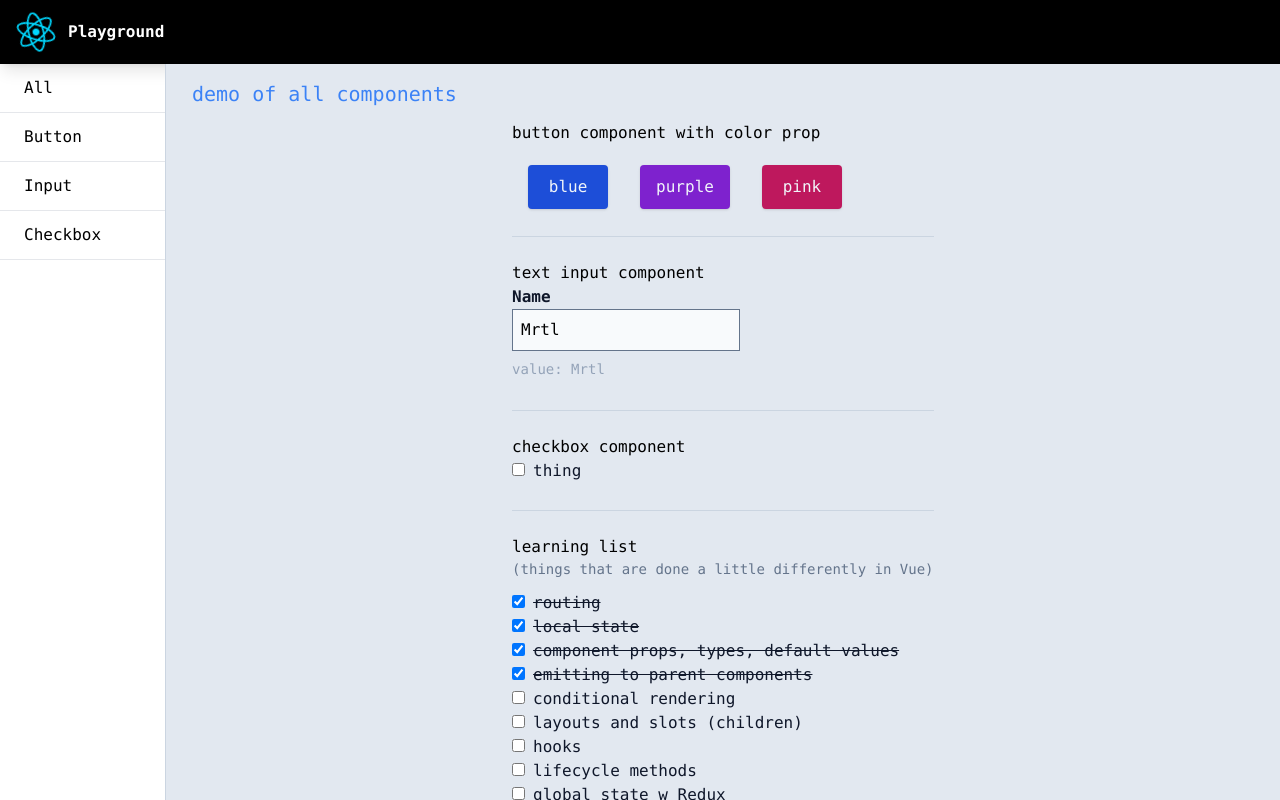
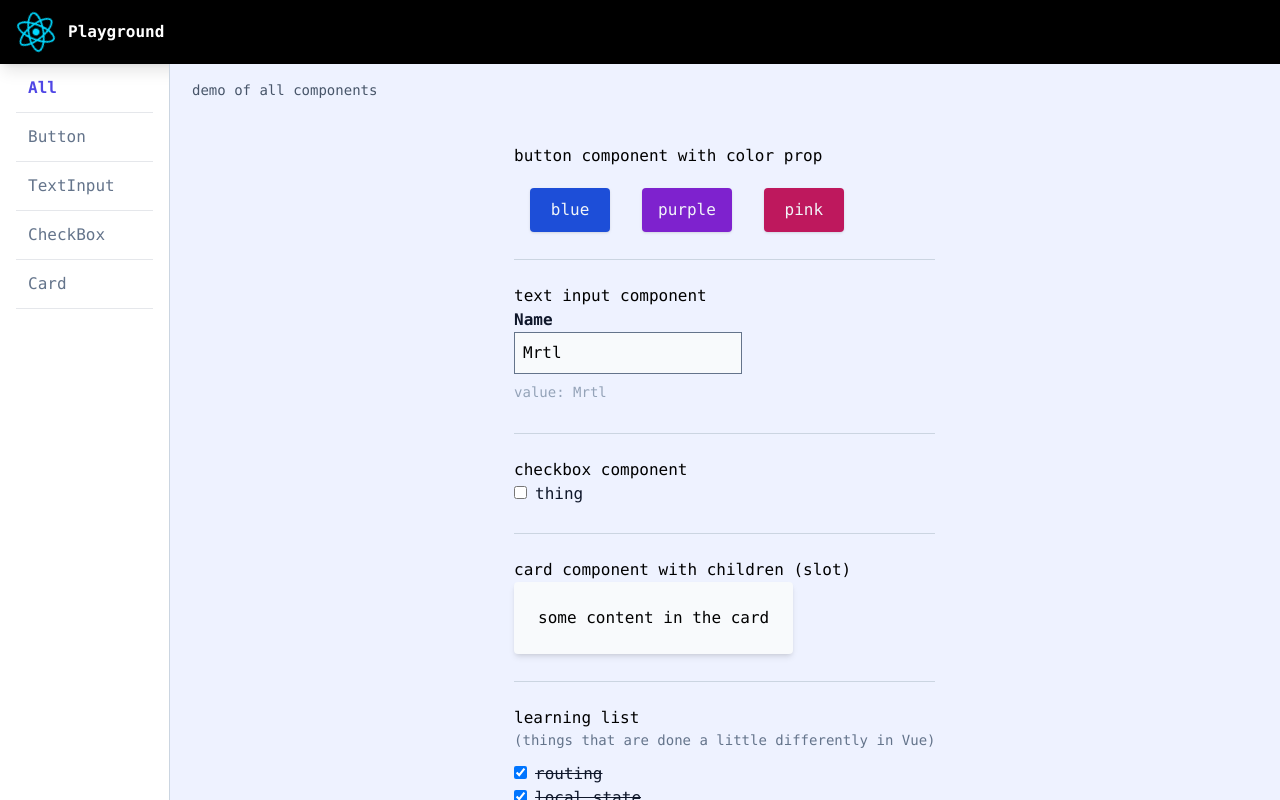
Before and after one commit to Mrtly/next-thing, a React (Vite) app: page / in a window 1280 px wide. Shown: the top 800 px of the page. Built offline with nearby package versions, Linux system fonts and the light colour scheme.

Commit message:
extract components

```diff
--- a/index.html
+++ b/index.html
@@ -4,7 +4,7 @@
     <meta charset="UTF-8" />
     <link rel="icon" type="image/svg+xml" href="/vite.svg" />
     <meta name="viewport" content="width=device-width, initial-scale=1.0" />
-    <title>Vite + React + TS</title>
+    <title>Playground (Vite + React + TS)</title>
   </head>
   <body>
     <div id="root"></div>
--- a/src/App.tsx
+++ b/src/App.tsx
@@ -1,36 +1,28 @@
-import Logo from './components/logo';
+import TopNav from './components/topNav';
 import Divider from './components/divider';
 import Textinput from './components/textinput';
 import Button from './components/button'
 import Checkbox from './components/checkbox'
 import LearningList from './components/learningList'
-import { Link, Route, Routes } from 'react-router-dom'
+import Card from './components/card'
+import SideNav from './components/sidenav';
+import { Route, Routes } from 'react-router-dom'
 
 function App() {
   return (
     <>
-    <div className='h-16 px-4 flex items-center bg-black shadow-lg text-white'>
-      <Logo /> <span className='font-mono font-semibold ml-3'>Playground</span>
-    </div>
+      <TopNav/>
       <div className="flex font-mono">
-      <nav className="w-48 shadow-md border-r border-slate-300">
-        <ul className='flex flex-col'>
-        <li><Link to="/" className="py-3 px-6 border-b w-full block">All</Link></li>
-        <li><Link to="/button" className="py-3 px-6 border-b w-full block">Button</Link></li>
-        <li><Link to="/form" className="py-3 px-6 border-b w-full block">Input</Link></li>
-        <li><Link to="/checkbox" className="py-3 px-6 border-b w-full block">Checkbox</Link></li>
-        </ul>
-      </nav>
-      <div className="w-screen min-h-screen p-10 bg-slate-200 flex flex-col items-center justify-center">
-
+        <SideNav/>
+        <div className="w-screen min-h-screen p-10 bg-indigo-50 flex flex-col items-center justify-center">
           <Routes>
             <Route path="/" element={
-          <div className="">
-            <h1 className="absolute top-20 left-48 font-mono text-xl text-blue-500">
+              <div>
+                <h1 className="absolute top-20 left-48 font-mono text-sm text-slate-600">
                  demo of all components
                 </h1>
 
-            <div>
+                <div className="mt-10">
                   button component with color prop
                   <div className="mt-5 flex items-center">
                   {['blue', 'purple', 'pink'].map((item,index)=>{
@@ -48,14 +40,20 @@ function App() {
                 <Checkbox id="cb1" label="thing" />
 
                 <Divider/>
+                card component with children (slot)
+                <Card children={<div>some content in the card</div>} />
+
+                <Divider/>
 
                 <LearningList />
 
                 </div>
               </div>}/>
+
             <Route path="/form" element={<Textinput id="input1" label="Name" />}/>
             <Route path="/button" element={<Button color="blue"/>}/>
             <Route path="/checkbox" element={<Checkbox id="checkbox1" label="thing"/>}/>
+            <Route path="/card" element={<Card children={<div>a card</div>} />}/>
           </Routes>
         </div>
       </div>
@@ -64,6 +62,4 @@ function App() {
   );
 }
 
-
-
 export default App;
--- a/src/components/button.tsx
+++ b/src/components/button.tsx
@@ -1,5 +1,6 @@
-export default function Box(props:
-  { color: string, className?: string }) {
+type ButtonProps = { color: string, className?: string }
+
+export default function Box(props: ButtonProps) {
 
   const handleClick = () => {
     console.log(props.color)
--- /dev/null
+++ b/src/components/card.tsx
@@ -0,0 +1,11 @@
+type CardProps = {
+  children: string | JSX.Element | JSX.Element[]
+}
+
+export default function Card({ children }: CardProps ) {
+  return (
+    <div className="rounded w-max shadow-md p-6 bg-slate-50">
+      {children}
+    </div>
+  );
+}
--- a/src/components/divider.tsx
+++ b/src/components/divider.tsx
@@ -1,5 +1,3 @@
 export default function Divider() {
-
   return <div className="h-1 my-6 border-b border-slate-300"/>
-
 }
--- a/src/components/learningList.tsx
+++ b/src/components/learningList.tsx
@@ -7,8 +7,9 @@ export default function LearningList() {
     { label: 'local state', done: true },
     { label: 'component props, types, default values', done: true },
     { label: 'emitting to parent components', done: true },
+    { label: 'slots (children)', done: true },
+    { label: 'reuseable layouts' },
     { label: 'conditional rendering' },
-    { label: 'layouts and slots (children)' },
     { label: 'hooks' },
     { label: 'lifecycle methods' },
     { label: 'global state w Redux' }
@@ -17,13 +18,10 @@ export default function LearningList() {
   return <div>
     <div>learning list</div>
     <div className="text-sm text-slate-500">(things that are done a little differently in Vue)</div>
-
     <div className="mt-3">
-    {learningListItems.map((item,index)=>{
-      return <Checkbox key={index} id={index.toString()} label={item.label} value={item.done} />
-    })}
+      {learningListItems.map((item,index)=>{
+        return <Checkbox key={index} id={index.toString()} label={item.label} value={item.done} />
+      })}
     </div>
-
   </div>
-
 }
--- a/src/components/logo.tsx
+++ b/src/components/logo.tsx
@@ -2,5 +2,4 @@ import logo from '../assets/react.svg'
 
 export default function Logo() {
   return <img src={logo} className="w-10 h-10 animate-wiggle" alt="logo" />
-  ;
 }
--- /dev/null
+++ b/src/components/sideNav.tsx
@@ -0,0 +1,15 @@
+import SideNavLink from './sideNavLink';
+
+export default function SideNav() {
+  return (
+    <nav className="w-48 shadow-md border-r border-slate-300 px-4">
+      <ul>
+        <li><SideNavLink to="/" displayText="All"/></li>
+        <li><SideNavLink to="/button" displayText="Button"/></li>
+        <li><SideNavLink to="/form" displayText="TextInput"/></li>
+        <li><SideNavLink to="/checkbox" displayText="CheckBox"/></li>
+        <li><SideNavLink to="/card" displayText="Card"/></li>
+      </ul>
+    </nav>
+  );
+}
--- /dev/null
+++ b/src/components/sideNavLink.tsx
@@ -0,0 +1,19 @@
+import { NavLink } from 'react-router-dom'
+
+type NavLinkProps = {
+  to: string,
+  displayText: string
+}
+
+export default function SideNavLink(props: NavLinkProps) {
+  return (
+    <NavLink to={props.to}
+      className={({ isActive }) => [
+        "p-3 border-b w-full block",
+        isActive ? "text-indigo-600 font-semibold" : "text-slate-500 hover:underline"
+      ].join(" ")
+    }>
+      {props.displayText}
+    </NavLink>
+  );
+}
--- a/src/components/textinput.tsx
+++ b/src/components/textinput.tsx
@@ -30,5 +30,4 @@ function Textinput(props: {
     );
   }
 
-
 export default Textinput;
--- /dev/null
+++ b/src/components/topNav.tsx
@@ -0,0 +1,12 @@
+import Logo from './logo';
+
+export default function TopNav() {
+  return (
+    <div className='h-16 px-4 flex items-center bg-black shadow-lg text-white'>
+      <Logo />
+      <span className='font-mono font-semibold ml-3'>
+        Playground
+      </span>
+    </div>
+  );
+}
```
Lines whose indentation alone changed are shown as unchanged.
